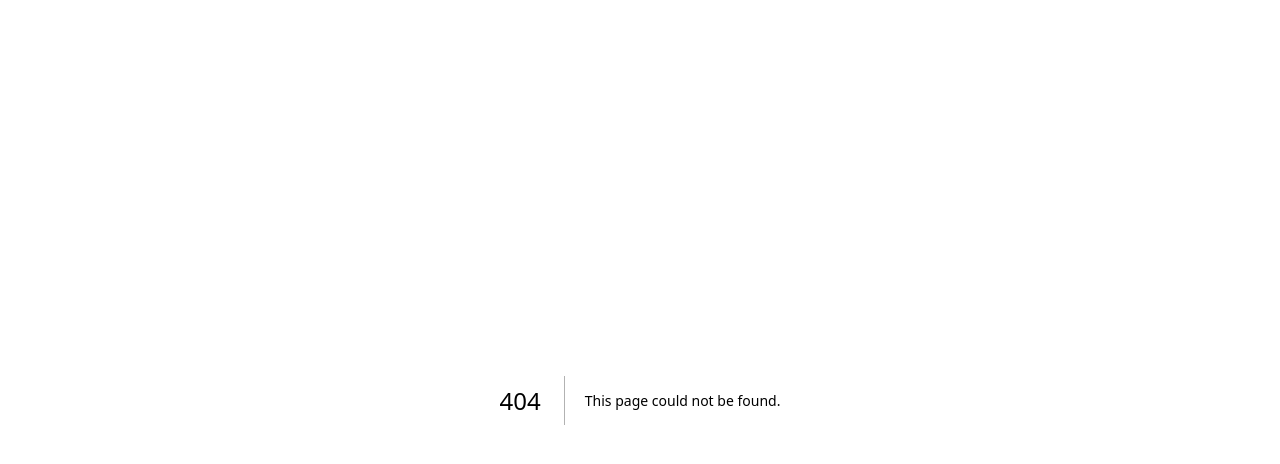
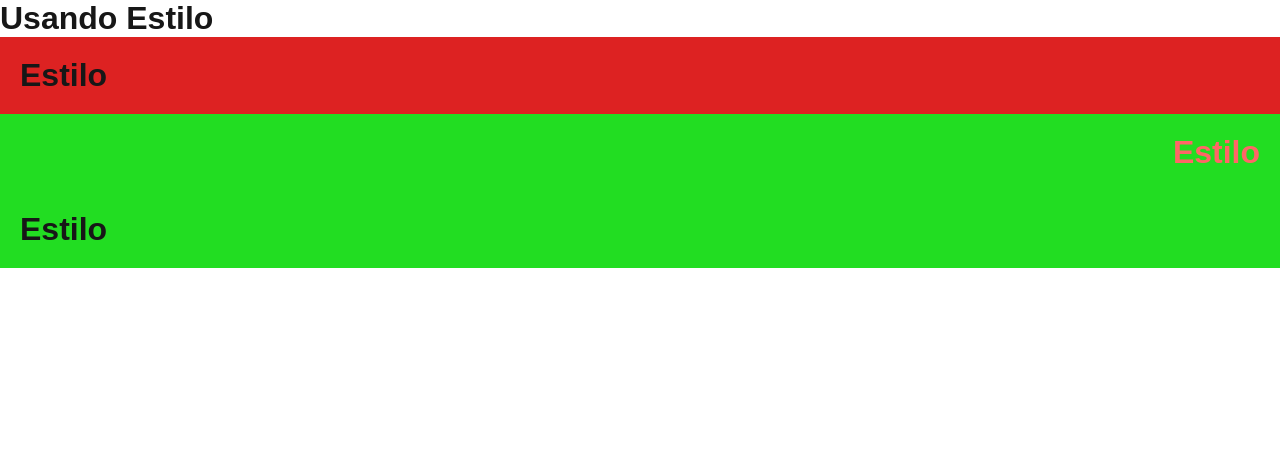
Before and after one commit to Lenickts/projetoReact-semtema, a Next.js app: page /css/usandoEstilo in a window 1280 px wide. Before the commit this address had no page. Shown: the top 464 px of the page. Built offline with nearby package versions, Linux system fonts and the light colour scheme.

Commit message:
Estilos e Estilos Condicionais

```diff
--- /dev/null
+++ b/components/Estilo.jsx
@@ -0,0 +1,13 @@
+export default function Estilo(props){
+    return(
+        <div>
+            <h1 style={ {
+                backgroundColor: props.numero >= 0 ? "#2D2" : "#D22",
+                color: props.color,
+                padding: "20px",
+                textAlign: props.direita ? "right" : "left",
+                }}>Estilo</h1>
+
+        </div>
+    )
+}
--- /dev/null
+++ b/pages/basicos/propsSomenteLeitura.jsx
@@ -0,0 +1,5 @@
+import SomaUm from "../../components/SomaUm";
+
+export default function propsSomenteLeitura(props) {
+    return <SomaUm numero={99}/>
+}
--- a/pages/css/integracao2.jsx
+++ b/pages/css/integracao2.jsx
@@ -2,7 +2,7 @@ import styles from "./integracao2.module.css"
 
 export default function integracao2(){
     return(
-        <div>
+        <div id={styles.integracao2}>
             <div className={styles.vermelha}>Texto #1</div>
             <div className={styles.azul}>Texto #2</div>
             <div className={styles.branco}>Texto #3</div>
--- /dev/null
+++ b/pages/css/usandoEstilo.jsx
@@ -0,0 +1,12 @@
+import Estilo from "@/components/Estilo";
+
+export default function usandoEstilo(){
+    return(
+        <div>
+            <h1>Usando Estilo</h1>
+            <Estilo numero={-10}/>
+            <Estilo numero={0} color="#f66" direita="true"/>
+            <Estilo numero={10}/>
+        </div>
+    )
+}
```
Also changed, not shown: components/SomaUm.jsx (added, +13 -0 lines), pages/css/integracao2.module.css (+8 -0 lines).
